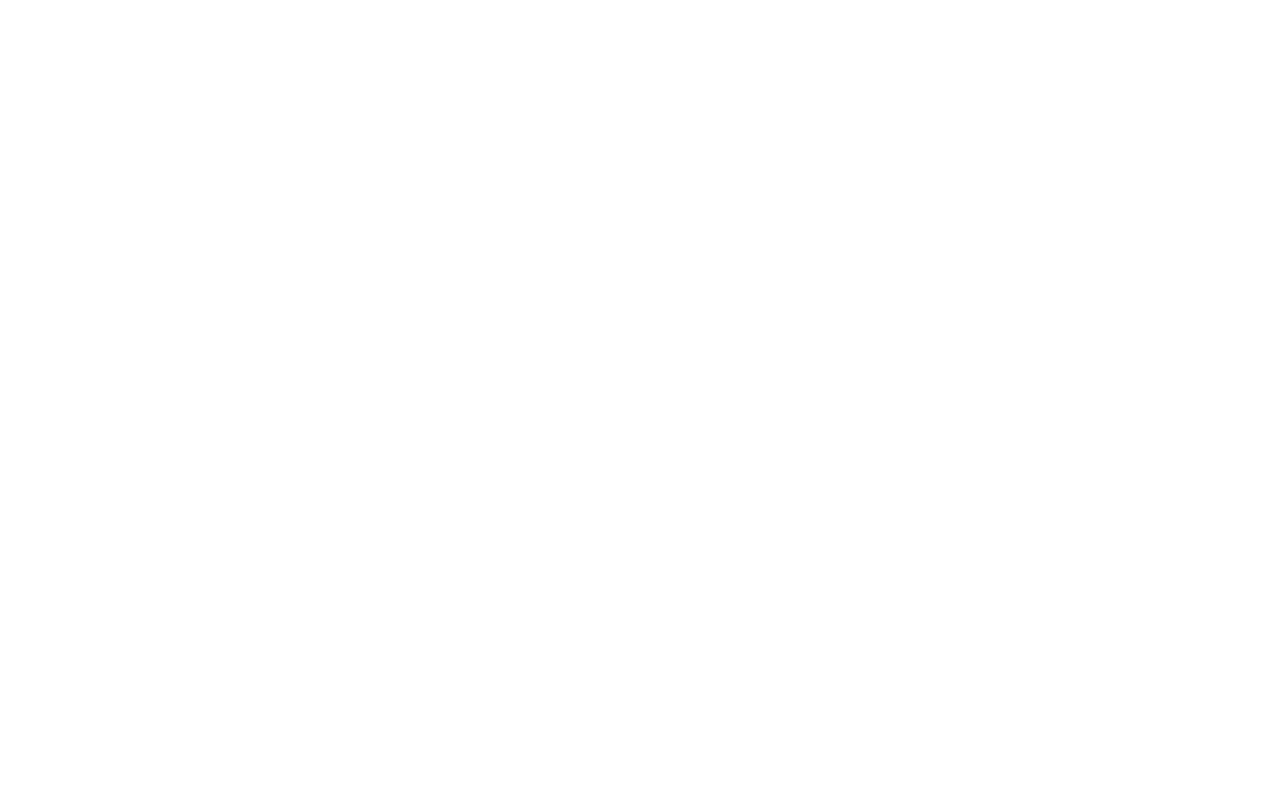
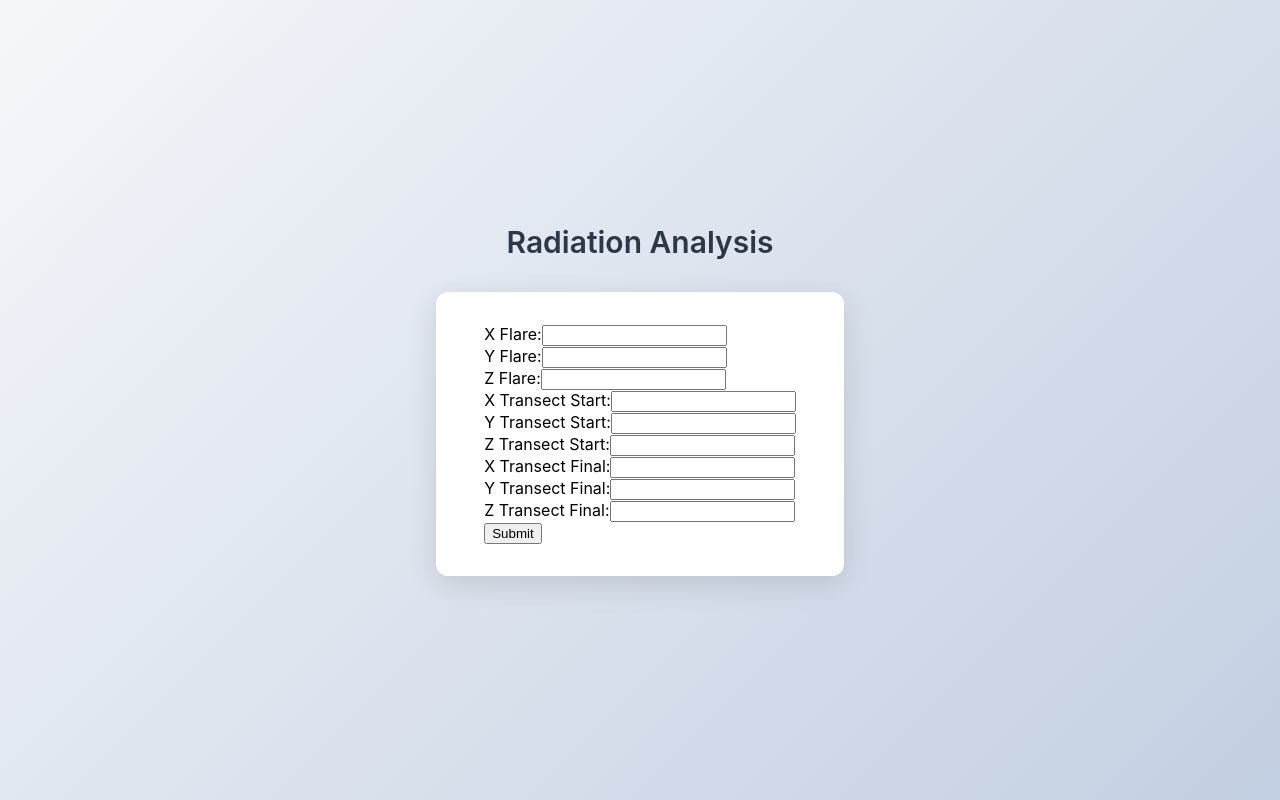
Before and after one commit to mikeyj777/radiation_analysis, a React (Create React App) app in the folder client/: page /rad in a window 1280 px wide. Before the commit this address had no page. Built offline with nearby package versions, Linux system fonts and the light colour scheme.

Commit message:
first pass at front end

```diff
--- a/client/src/App.js
+++ b/client/src/App.js
@@ -1,6 +1,7 @@
 import React from 'react';
 import { BrowserRouter as Router, Routes, Route } from 'react-router-dom';
 import Home from './components/Home';
+import RadiationAnalysis from './components/RadiationAnalysis';
 import './App.css';
 import './styles/global.css';
 
@@ -10,6 +11,7 @@
       <div>
         <Routes>
           <Route path="/" element={<Home />} />
+          <Route path="/rad" element={<RadiationAnalysis />} />
         </Routes>
       </div>
     </Router>
--- /dev/null
+++ b/client/src/components/RadiationAnalysis.jsx
@@ -0,0 +1,89 @@
+import React, { useState } from 'react';
+
+const RadiationAnalysis = () => {
+  const [formData, setFormData] = useState({
+    xFlare: '',
+    yFlare: '',
+    zFlare: '',
+    xTransectStart: '',
+    yTransectStart: '',
+    zTransectStart: '',
+    xTransectFinal: '',
+    yTransectFinal: '',
+    zTransectFinal: ''
+  });
+
+  const handleChange = (e) => {
+    const { name, value } = e.target;
+    setFormData({
+      ...formData,
+      [name]: value
+    });
+  };
+
+  const handleSubmit = async (e) => {
+    e.preventDefault();
+    try {
+      const response = await fetch('http://localhost:5000/api/rad', {
+        method: 'POST',
+        headers: {
+          'Content-Type': 'application/json'
+        },
+        body: JSON.stringify(formData)
+      });
+      const data = await response.json();
+      console.log(data);
+    } catch (error) {
+      console.error('Error:', error);
+    }
+  };
+
+  return (
+    <div className="func-container">
+      <header className="func-text">Radiation Analysis</header>
+      <div className="func-card">
+        <form onSubmit={handleSubmit}>
+          <div>
+            <label>X Flare:</label>
+            <input type="number" name="distance from Flare " value={formData.xFlare} onChange={handleChange} required />
+          </div>
+          <div>
+            <label>Y Flare:</label>
+            <input type="number" name="yFlare" value={formData.yFlare} onChange={handleChange} required />
+          </div>
+          <div>
+            <label>Z Flare:</label>
+            <input type="number" name="zFlare" value={formData.zFlare} onChange={handleChange} required />
+          </div>
+          <div>
+            <label>X Transect Start:</label>
+            <input type="number" name="xTransectStart" value={formData.xTransectStart} onChange={handleChange} required />
+          </div>
+          <div>
+            <label>Y Transect Start:</label>
+            <input type="number" name="yTransectStart" value={formData.yTransectStart} onChange={handleChange} required />
+          </div>
+          <div>
+            <label>Z Transect Start:</label>
+            <input type="number" name="zTransectStart" value={formData.zTransectStart} onChange={handleChange} required />
+          </div>
+          <div>
+            <label>X Transect Final:</label>
+            <input type="number" name="xTransectFinal" value={formData.xTransectFinal} onChange={handleChange} required />
+          </div>
+          <div>
+            <label>Y Transect Final:</label>
+            <input type="number" name="yTransectFinal" value={formData.yTransectFinal} onChange={handleChange} required />
+          </div>
+          <div>
+            <label>Z Transect Final:</label>
+            <input type="number" name="zTransectFinal" value={formData.zTransectFinal} onChange={handleChange} required />
+          </div>
+          <button type="submit">Submit</button>
+        </form>
+      </div>
+    </div>
+  );
+};
+
+export default RadiationAnalysis;
```
Also changed, not shown: 1 other file (tests, documents, lock files or other folders).
